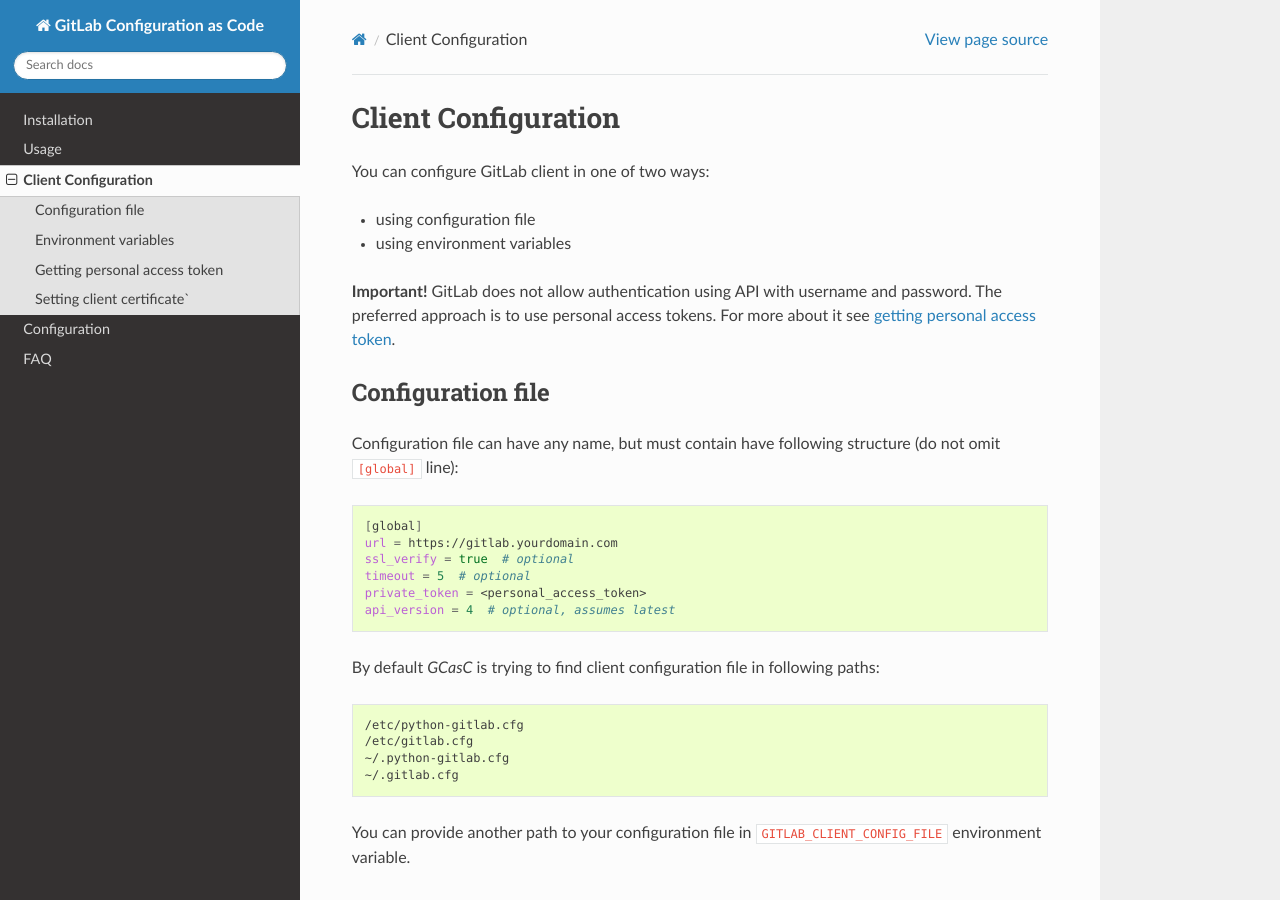
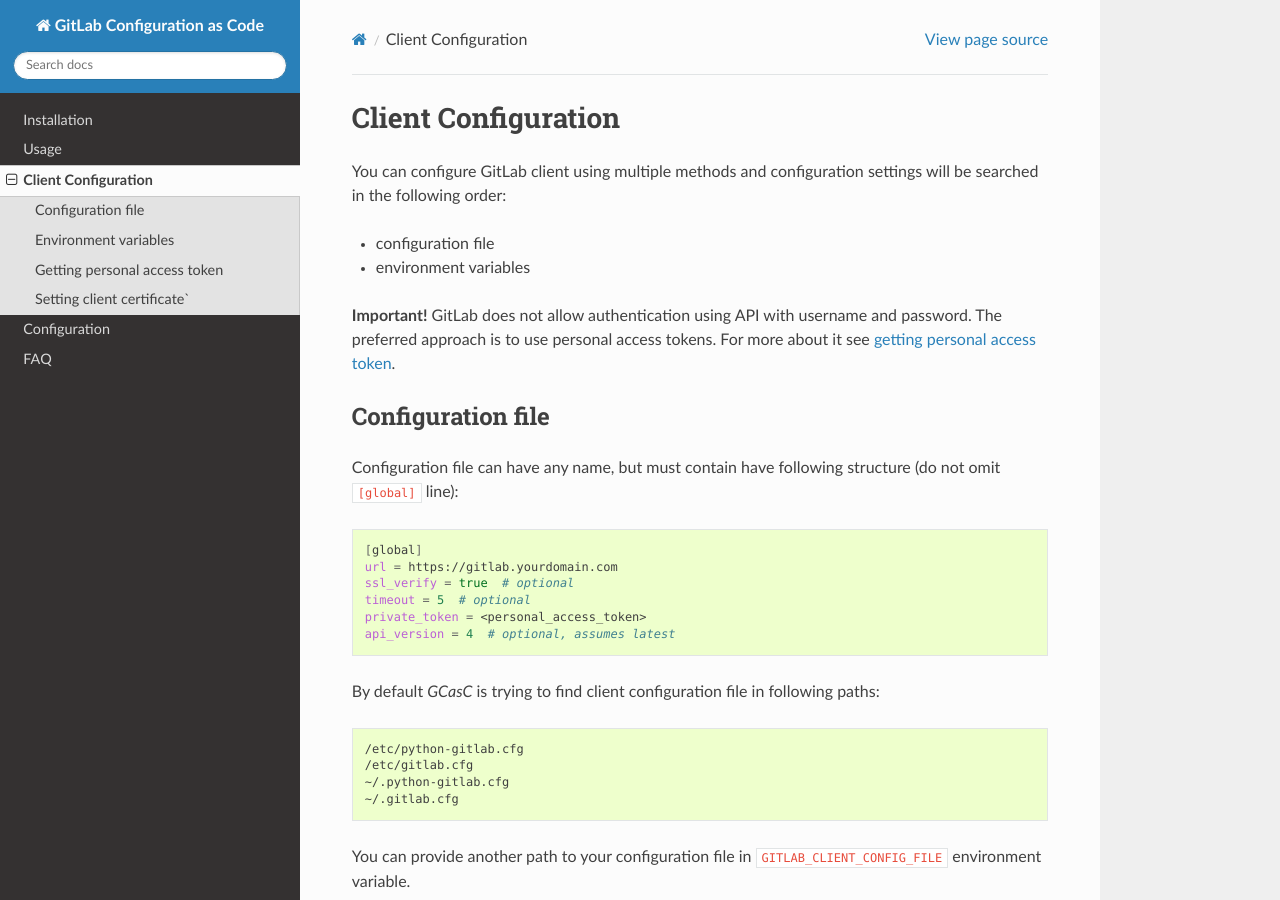
Before and after one commit to Roche/gitlab-configuration-as-code, a Sphinx documentation site: the page built from docs/client.md, in a window 1280 px wide and 900 px high. Built offline with Sphinx 7.4.7 and the Read the Docs theme 2.0.0, drawn with Linux system fonts in a browser that asks for light colours.

Commit message:
update docs about configuration order

```diff
--- a/docs/client.md
+++ b/docs/client.md
@@ -1,8 +1,10 @@
 # Client Configuration
 
-You can configure GitLab client in one of two ways:
-* using configuration file
-* using environment variables
+You can configure GitLab client using multiple methods and configuration settings will be searched in the following
+order:
+
+* configuration file
+* environment variables
 
 **Important!** GitLab does not allow authentication using API with username and password. The preferred approach
 is to use personal access tokens. For more about it see [getting personal access token](#getting-personal-access-token).
```
Also changed, not shown: README.md (+5 -0 lines).
